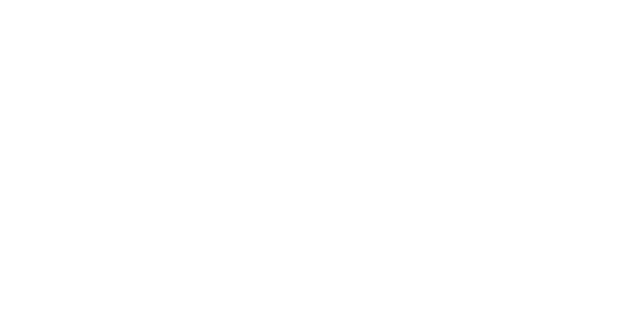
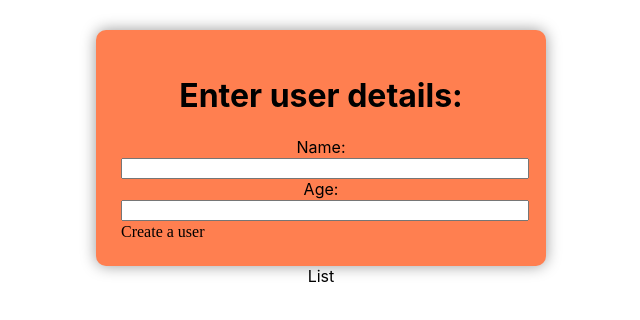
Before and after one commit to DmytroAkymov/personal-data-form, a React (Create React App) app: page / in a window 1280 px wide. Shown: the top 320 px of the page, without its empty margins (319-959 px from the left). Built offline with nearby package versions, Linux system fonts and the light colour scheme.

Commit message:
Form-module.css

```diff
--- a/src/App.js
+++ b/src/App.js
@@ -1,7 +1,14 @@
 import './App.css';
+import Form from './components/Form';
+import List from './components/List';
 
 function App() {
-    return <div className="App"></div>;
+    return (
+        <div className="App">
+            <Form />
+            <List />
+        </div>
+    );
 }
 
 export default App;
--- /dev/null
+++ b/src/components/Form.js
@@ -0,0 +1,23 @@
+import React from 'react';
+import styles from './Form.module.css';
+
+const Form = () => {
+    return (
+        <div className={styles['user-form']}>
+            <h1>Enter user details:</h1>
+            <div className={styles['form-input']}>
+                <labe className={styles['input-label']}>Name:</labe>
+                <input type="text" id="name" className={styles['name-input']} />
+            </div>
+            <div className={styles['form-input']}>
+                <labe className={styles['input-label']}>Age:</labe>
+                <input type="number" id="age" className={styles['age-input']} />
+            </div>
+            <button className={styles['create-user']} type="submit">
+                Create a user
+            </button>
+        </div>
+    );
+};
+
+export default Form;
--- /dev/null
+++ b/src/components/Form.module.css
@@ -0,0 +1,33 @@
+body {
+    margin: 30px;
+}
+
+.user-form {
+    background-color: coral;
+    border-radius: 10px;
+    max-width: 400px;
+    min-height: 180px;
+    padding: 25px;
+    margin: 0 auto;
+    box-shadow: 0 0 15px rgba(0, 0, 0, 0.4);
+}
+
+.form-input {
+}
+
+.input-label {
+    width: 100%;
+}
+
+.name-input {
+    width: 100%;
+}
+
+.age-input {
+    width: 100%;
+}
+
+.create-user {
+    all: initial;
+    width: 100%;
+}
--- /dev/null
+++ b/src/components/List.js
@@ -0,0 +1,7 @@
+import React from 'react';
+
+const List = () => {
+    return <div>List</div>;
+};
+
+export default List;
```
Also changed, not shown: src/components/ListItem.js (added, +7 -0 lines).
